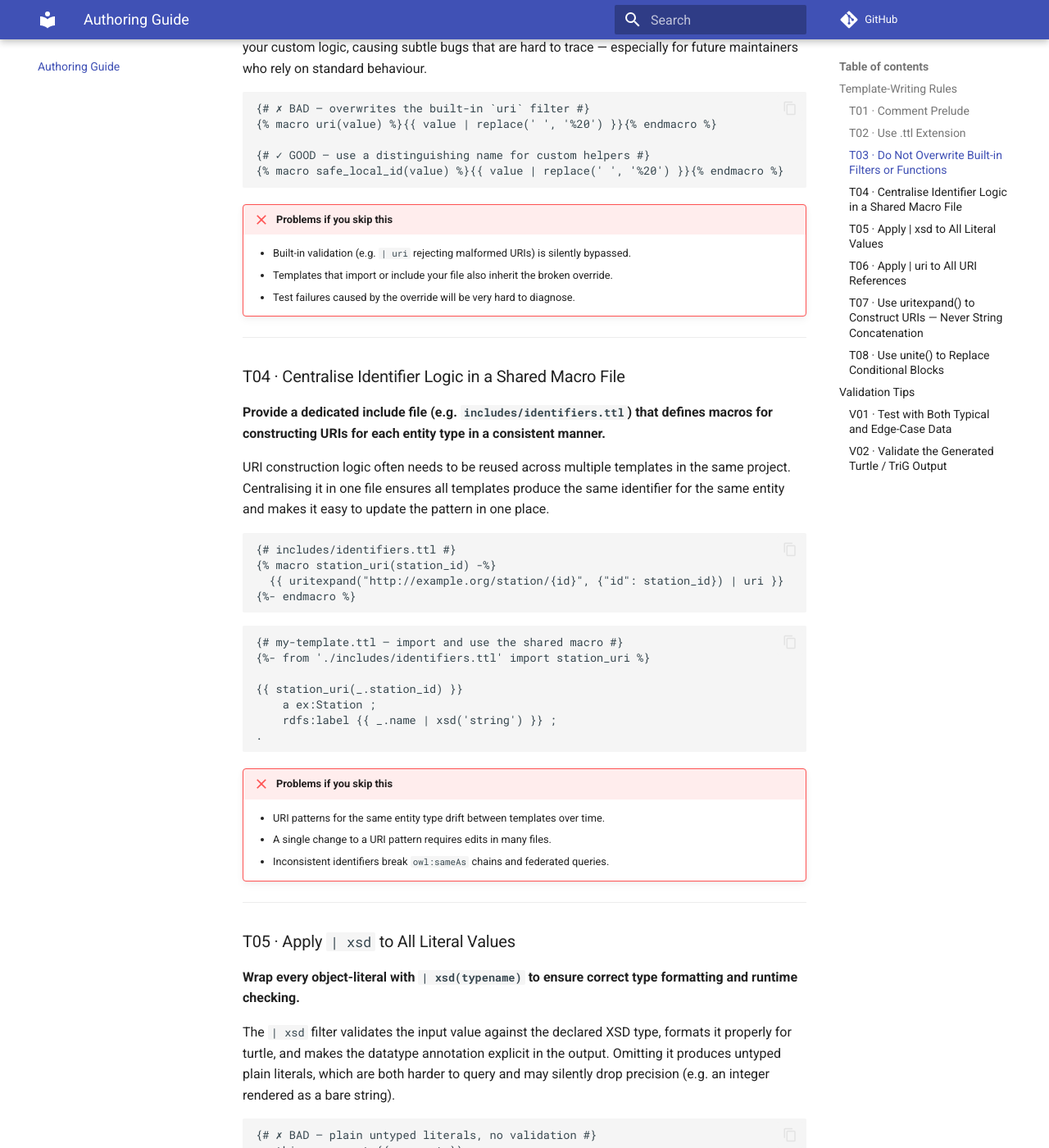
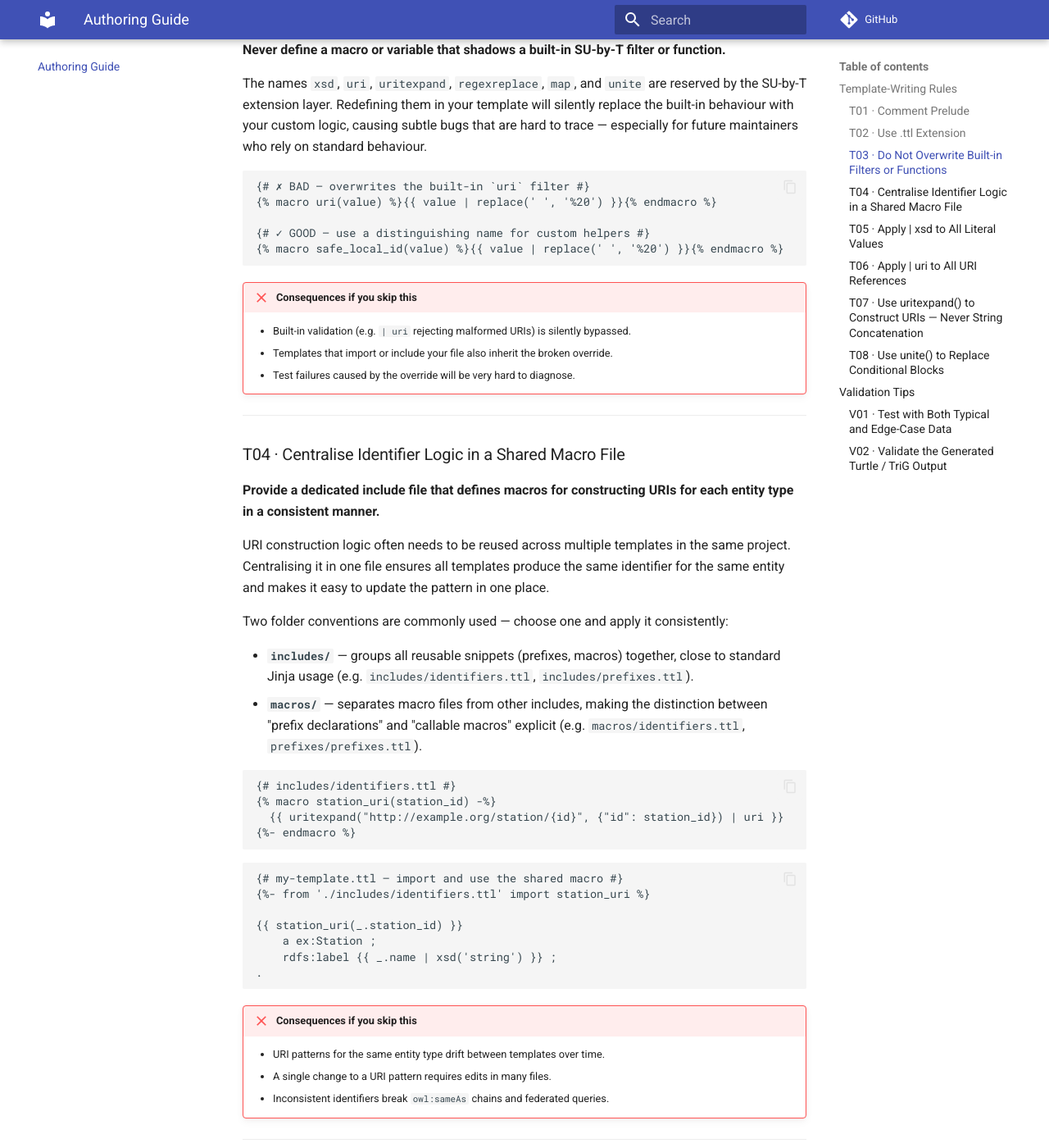
Before and after one commit to vliz-be-opsci/subyt-template-extension-specification, an MkDocs documentation site: the page built from docs/authoring.md, in a window 1280 px wide and 1400 px high, scrolled down 1962 px. Shown: the whole window at 82% size. Built offline with MkDocs 1.6.1 and Material for MkDocs 9.7.7, drawn with Linux system fonts in a browser that asks for light colours; comment, search, counter and statistics services are not loaded; some of the changed text lies outside the part shown.

Commit message:
Address PR review feedback on authoring.md
Co-authored-by: laurianvm <64254968+laurianvm@users.noreply.github.com>

````diff
--- a/docs/authoring.md
+++ b/docs/authoring.md
@@ -6,7 +6,7 @@ Where the [specification](specification.md) describes **what** the available fil
 The rules are numbered so they can be referenced directly (e.g. *"this template violates T03"*).
 Each rule follows the same pattern:
 
-> **code** · title · short description · code example(s) · known problems if the rule is not followed
+> **code** · title · short description · code example(s) · consequences if the rule is not followed
 
 ---
 
@@ -32,11 +32,16 @@ Input:       path/to/main-input.csv  (iterated as `_`)
 Sets:
     - path/to/lookup.csv  as lookup
 Subyt settings:
-    no-iterate: false
+    iteration:   true   # true (default) = one template render per input row;
+                        # false = render template once for the entire input set
+    ignorecase:  true   # true (default) = all input keys lowercased automatically;
+                        # false = keys used as-is (case-sensitive)
+    flatten:     true   # true (default) = nested dict keys joined with '.' separator;
+                        # false = nested dicts kept as-is
 -#}
 ```
 
-!!! failure "Problems if you skip this"
+!!! failure "Consequences if you skip this"
     - Another developer (or yourself later) must read through the whole template to understand its inputs and purpose.
     - Automated documentation or dependency-graph tooling cannot extract metadata.
     - Template collections become hard to maintain as they grow.
@@ -59,7 +64,7 @@ templates/
   my-type.j2           # ✗ HTML-escaping on by default – angle brackets will break
 ```
 
-!!! failure "Problems if you skip this"
+!!! failure "Consequences if you skip this"
     - URI references (`<http://example.org/thing>`) are HTML-escaped into `&lt;http://...&gt;`, producing invalid Turtle.
     - Typed literals (`'value'^^xsd:date`) may have their `^` characters escaped.
 
@@ -80,7 +85,7 @@ Redefining them in your template will silently replace the built-in behaviour wi
 {% macro safe_local_id(value) %}{{ value | replace(' ', '%20') }}{% endmacro %}
 ```
 
-!!! failure "Problems if you skip this"
+!!! failure "Consequences if you skip this"
     - Built-in validation (e.g. `| uri` rejecting malformed URIs) is silently bypassed.
     - Templates that import or include your file also inherit the broken override.
     - Test failures caused by the override will be very hard to diagnose.
@@ -89,10 +94,15 @@ Redefining them in your template will silently replace the built-in behaviour wi
 
 ### T04 · Centralise Identifier Logic in a Shared Macro File
 
-**Provide a dedicated include file (e.g. `includes/identifiers.ttl`) that defines macros for constructing URIs for each entity type in a consistent manner.**
+**Provide a dedicated include file that defines macros for constructing URIs for each entity type in a consistent manner.**
 
 URI construction logic often needs to be reused across multiple templates in the same project.
 Centralising it in one file ensures all templates produce the same identifier for the same entity and makes it easy to update the pattern in one place.
+
+Two folder conventions are commonly used — choose one and apply it consistently:
+
+- **`includes/`** — groups all reusable snippets (prefixes, macros) together, close to standard Jinja usage (e.g. `includes/identifiers.ttl`, `includes/prefixes.ttl`).
+- **`macros/`** — separates macro files from other includes, making the distinction between "prefix declarations" and "callable macros" explicit (e.g. `macros/identifiers.ttl`, `prefixes/prefixes.ttl`).
 
 ```jinja
 {# includes/identifiers.ttl #}
@@ -111,7 +121,7 @@ Centralising it in one file ensures all templates produce the same identifier fo
 .
 ```
 
-!!! failure "Problems if you skip this"
+!!! failure "Consequences if you skip this"
     - URI patterns for the same entity type drift between templates over time.
     - A single change to a URI pattern requires edits in many files.
     - Inconsistent identifiers break `owl:sameAs` chains and federated queries.
@@ -143,7 +153,7 @@ Use `fb=''` (fallback) to gracefully skip optional properties that may be absent
 ex:thing ex:optionalScore {{ _.score | xsd('double', fb='') }} .
 ```
 
-!!! failure "Problems if you skip this"
+!!! failure "Consequences if you skip this"
     - Numeric values are serialised as plain strings (`"42"` instead of `"42"^^xsd:integer`).
     - Invalid values (e.g. a non-date string passed to a date field) will silently produce malformed output instead of raising an error at generation time.
     - SPARQL queries relying on typed comparisons (`FILTER(?count > 10)`) will not work correctly.
@@ -166,7 +176,7 @@ ex:thing owl:sameAs {{ _.external_uri }} .
 ex:thing owl:sameAs {{ _.external_uri | uri }} .
 ```
 
-!!! failure "Problems if you skip this"
+!!! failure "Consequences if you skip this"
     - A URI containing spaces or non-ASCII characters produces invalid Turtle.
     - Parsers / linters will reject the output.
     - Missing `<…>` delimiters cause the URI to be interpreted as a prefixed name.
@@ -188,7 +198,7 @@ ex:thing ex:hasPage <http://example.org/pages/{{ _.title }}> .
 ex:thing ex:hasPage {{ uritexpand("http://example.org/pages/{title}", _) | uri }} .
 ```
 
-!!! failure "Problems if you skip this"
+!!! failure "Consequences if you skip this"
     - Special characters in field values silently break the URI.
     - The resulting URIs may differ across implementations that handle template expansion differently.
     - Federated queries and owl:sameAs links fail when URIs are not canonical.
@@ -218,7 +228,7 @@ For a URI reference pair (prefix + local part) that should only appear together:
     {{ unite( unite('pfx', optional_local_part, sep=':'), 'ex:predicate', sep=' ') }} ;
 ```
 
-!!! failure "Problems if you skip this"
+!!! failure "Consequences if you skip this"
     - Verbose if/endif blocks obscure the intent of the template.
     - A missing endif or wrong nesting creates whitespace or syntax errors in the output.
     - Dangling semicolons (`;`) at the end of a triple block cause invalid Turtle.
@@ -242,7 +252,9 @@ Good test data covers:
 Deliberately try to break the template.
 If it doesn't break cleanly (raising an informative error), that is itself a finding to address.
 
-!!! failure "Problems if you skip this"
+The `.test` files in this specification repository provide a useful reference for the pattern of pairing inputs with expected outputs — the same approach can be applied to your own templates: define an input record, run the template, and capture the expected Turtle output as a reference to check against.
+
+!!! failure "Consequences if you skip this"
     - Edge-case inputs that were never tested silently produce malformed or empty output at production time.
     - A template that never raises errors on bad input may be hiding silent data loss.
 
@@ -263,10 +275,11 @@ Recommended tools:
 | [rapper](http://librdf.org/raptor/rapper.html) (Raptor) | Turtle, N-Triples, … | `rapper -i turtle my-output.ttl` |
 | [rdfpipe](https://rdflib.readthedocs.io/en/stable/intro_to_parsing.html) (rdflib) | Turtle, TriG, … | `rdfpipe -i turtle my-output.ttl` |
 | [EasyRDF online validator](https://www.easyrdf.org/converter) | Turtle | browser-based |
+| [TTL validator](http://ttl.summerofcode.be/) | Turtle | browser-based |
 
 Integrate this step into your CI pipeline so every generated file is validated automatically.
 
-!!! failure "Problems if you skip this"
+!!! failure "Consequences if you skip this"
     - Syntactically invalid output reaches consumers who then face cryptic parser errors.
     - Silent encoding or quoting bugs are discovered only in production.
     - Downstream tooling (triple stores, reasoners) rejects or partially loads the file.
````
